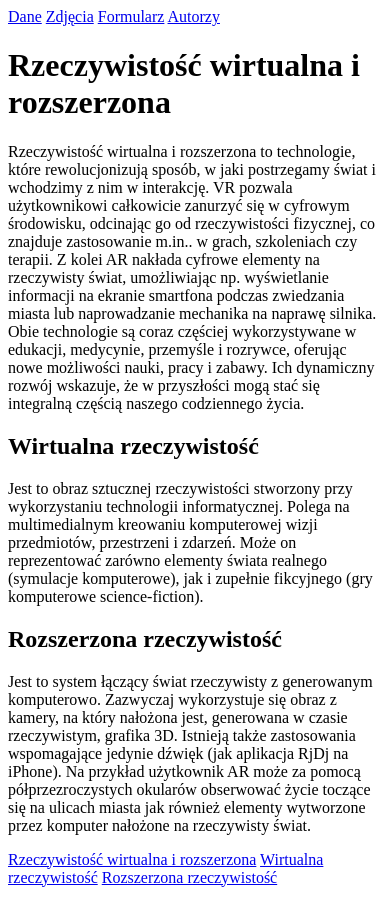
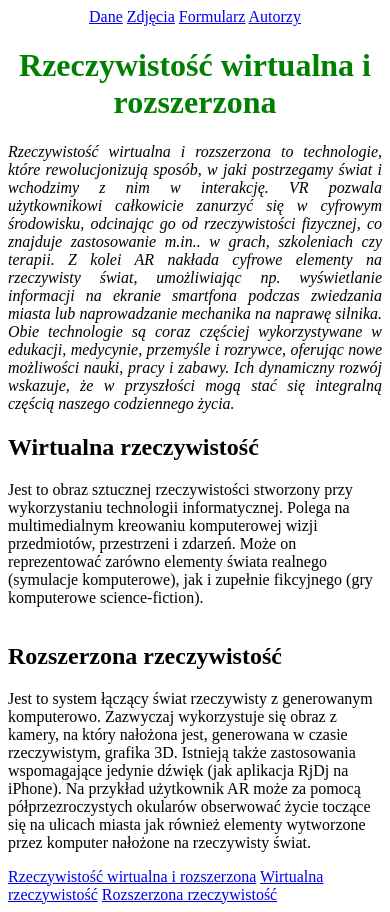
Before and after one commit to k4rdel/rzeczywistoscWirtualnaIRozszerzona, a plain HTML site: page index.html in a window 390 px wide. Drawn offline with Linux system fonts and the light colour scheme.

Commit message:
Refactor styles and add new index styles

```diff
--- a/styles.css
+++ b/styles.css
@@ -1,3 +1,49 @@
+.index nav{
+    text-align: center;
+}
+
+.index .tytul{
+    text-align: center;
+    color: green;
+}
+
+.index .text{
+    width: 100%;
+    text-align: justify;
+    font-style: italic;
+    margin: 1px 0 1px 0;
+}
+
+.index .columns{
+    display: flex;
+    flex-direction: row;
+}
+
+@media only screen and (max-width: 425px) {
+    .index .columns{
+        flex-direction: column;
+    }
+}
+
+.index .links a:hover{
+    background-color: blue;
+}
+
+.dane h1{
+    text-align: center;
+    margin-bottom: 1cm;
+}
+
+.dane table td{
+    border: 1px solid black;
+}
+
+.dane thead td{
+    background-color: black;
+    color: white;
+
+}
+
 .task3{
     font-family: Arial, sans-serif;
 }
@@ -45,4 +91,5 @@
 .task4 h1{
     text-align: center;
     margin-bottom: 1cm;
+
 }
```
